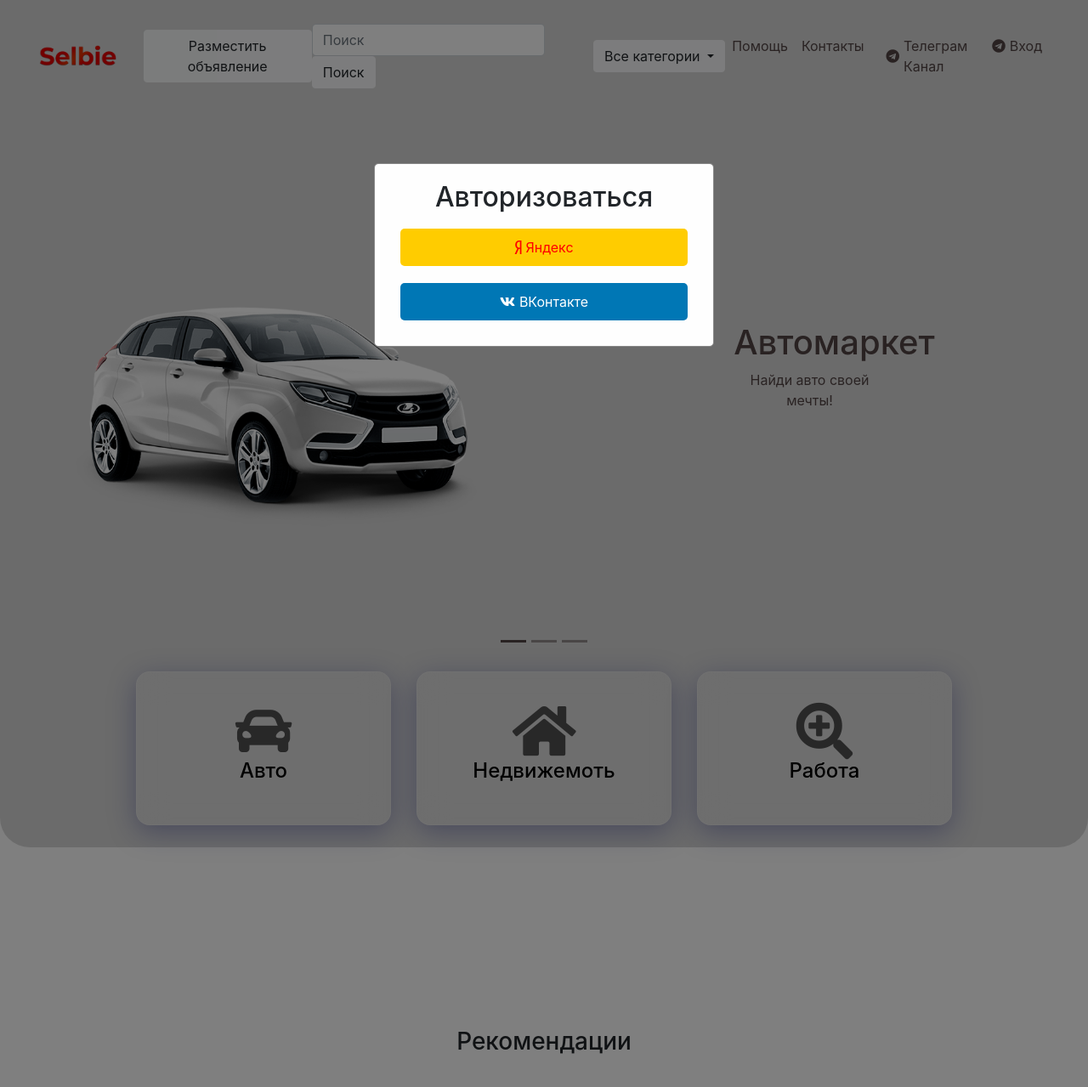
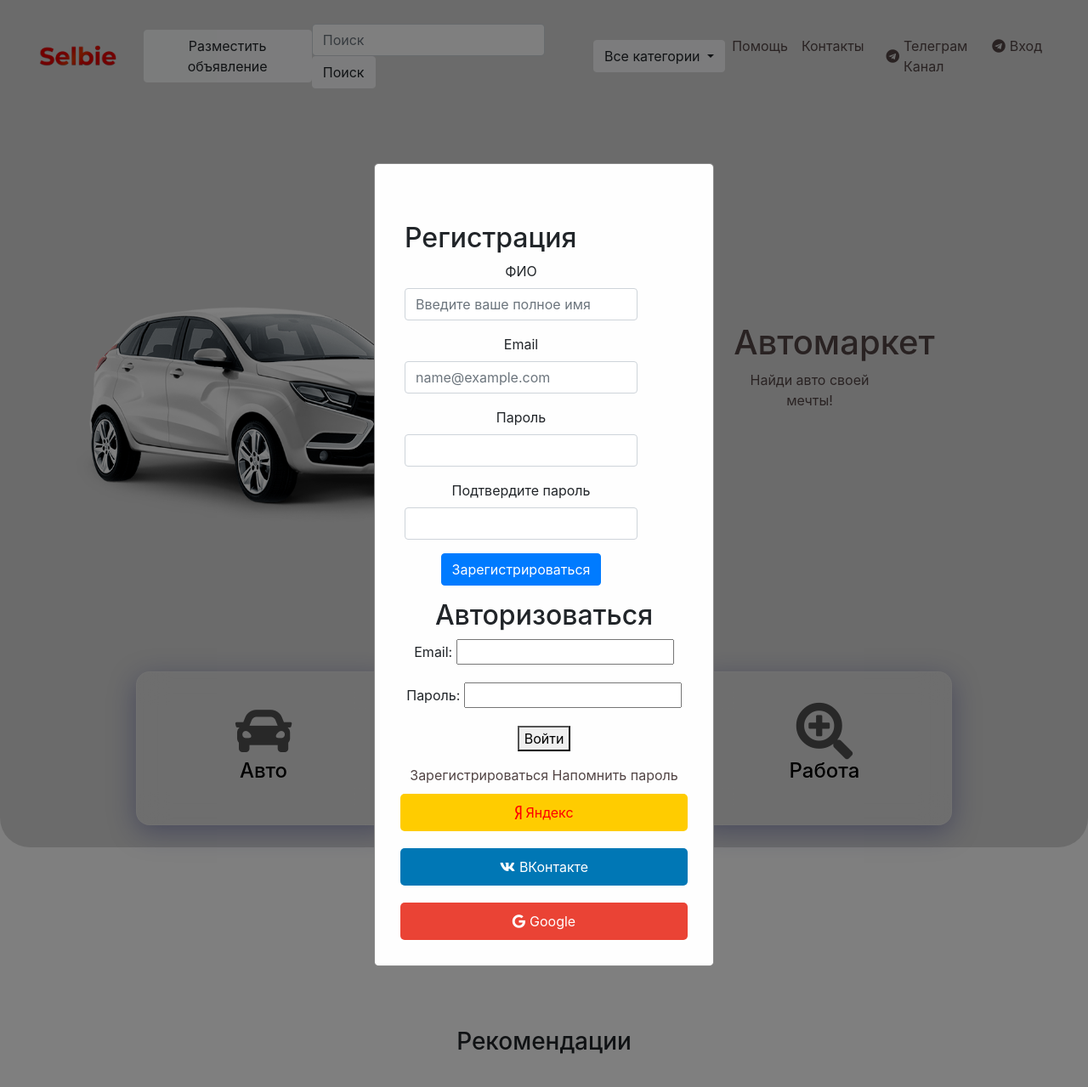
Before and after one commit to n9dmitry/adsynch, a Django app: page / in a window 1280 px wide, after a click on "Вход". Shown: the top 1279 px of the page at 85% size. Run offline with Django 4.2, Linux system fonts and the light colour scheme; some libraries are stand-ins or nearby versions.

Commit message:
v 0.1.2 - try to auth

```diff
--- a/adsynch/adsynch/settings.py
+++ b/adsynch/adsynch/settings.py
@@ -92,7 +92,7 @@
     #         'key': ''
     #     }
     # },
-    #
+
     #
     # 'google': {
     #     'APP': {
--- a/adsynch/main/templates/main/layout.html
+++ b/adsynch/main/templates/main/layout.html
@@ -59,44 +59,66 @@
 
     <div id="modal" class="modal">
         <div class="modal-content">
+            <div class="container">
+
+
+
+            <h2 class="mt-5">Регистрация</h2>
+            <form>
+            <div class="mb-3">
+              <label for="fullName" class="form-label">ФИО</label>
+              <input type="text" class="form-control" id="fullName" placeholder="Введите ваше полное имя" required>
+            </div>
+            <div class="mb-3">
+              <label for="email" class="form-label">Email</label>
+              <input type="email" class="form-control" placeholder="name@example.com" required>
+            </div>
+            <div class="mb-3">
+              <label for="password" class="form-label">Пароль</label>
+              <input type="password" class="form-control" required>
+            </div>
+            <div class="mb-3">
+              <label for="confirmPassword" class="form-label">Подтвердите пароль</label>
+              <input type="password" class="form-control" id="confirmPassword" required>
+            </div>
+            <button type="submit" class="btn btn-primary">Зарегистрироваться</button>
+            </form>
+            </div>
             <h2>{% block title %} Авторизоваться {% endblock %}</h2>
-                                <!--                                        <form id="login-form" action="/login" method="post">-->
-                                <!--                                            <div class="form-group">-->
-                                <!--                                                <label for="email">Email:</label>-->
-                                <!--                                                <input type="email" id="email" name="email" required>-->
-                                <!--                                            </div>-->
-                                <!--                                            <div class="form-group">-->
-                                <!--                                                <label for="password">Пароль:</label>-->
-                                <!--                                                <input type="password" id="password" name="password" required>-->
-                                <!--                                            </div>-->
-                                <!--                                            <button type="submit" class="login-button">Войти</button>-->
-                                <!--                                        </form>-->
-                                <!--                                        &lt;!&ndash; Кнопки "Зарегистрироваться" и "Напомнить пароль" &ndash;&gt;-->
-                                <!--                                        <div class="additional-options">-->
-                                <!--                                            <a href="/registration">Зарегистрироваться</a>-->
-                                <!--                                            <a href="/forgot-password">Напомнить пароль</a>-->
-                                <!--                                        </div>-->
-                                <!--                                        &lt;!&ndash; Кнопки для авторизации через социальные сети &ndash;&gt;-->
-<!--                                <a class="dropdown-item" href="">-->
-<!--                                    <button class="auth-button vk-button"><i class="fab fa-vk"></i>-->
-<!--                                        ВКонтакте-->
-<!--                                    </button>-->
-<!--                                </a>-->
-<!--                                <a class="dropdown-item" href="">-->
-<!--                                    <button class="auth-button yandex-button"><i class="fab fa-yandex"></i>-->
-<!--                                        Яндекс-->
-<!--                                    </button>-->
-<!--                                </a>-->
+
+            <!-- Форма логина и пароля -->
+            <form id="login-form" action="/login" method="post">
+                <div class="form-group">
+                    <label for="email">Email:</label>
+                    <input type="email" id="email" name="email" required>
+                </div>
+                <div class="form-group">
+                    <label for="password">Пароль:</label>
+                    <input type="password" id="password" name="password" required>
+                </div>
+                <button type="submit" class="login-button">Войти</button>
+            </form>
+
+            <!-- Кнопки "Регистрация" и "Забыли пароль" -->
+            <div class="additional-options">
+                <a href="/registration">Зарегистрироваться</a>
+                <a href="/forgot-password">Напомнить пароль</a>
+            </div>
+
+            <!-- Кнопки для авторизации через социальные сети -->
             <a class="auth-button yandex-auth-button" href="{% provider_login_url 'yandex'%}">
                 <i class="fab fa-yandex"></i>Яндекс
             </a>
-                                <a class="auth-button vk-auth-button" href="{% provider_login_url 'vk'%} ">
+            <a class="auth-button vk-auth-button" href="{% provider_login_url 'vk'%}">
                 <i class="fab fa-vk"></i>ВКонтакте
             </a>
-
+             <a class="auth-button google-auth-button" href="#">
+                <i class="fab fa-google"></i>Google
+            </a>
         </div>
     </div>
 </li>
+
                 </ul>
             </div>
         </nav>
```
Lines whose indentation alone changed are shown as unchanged.
